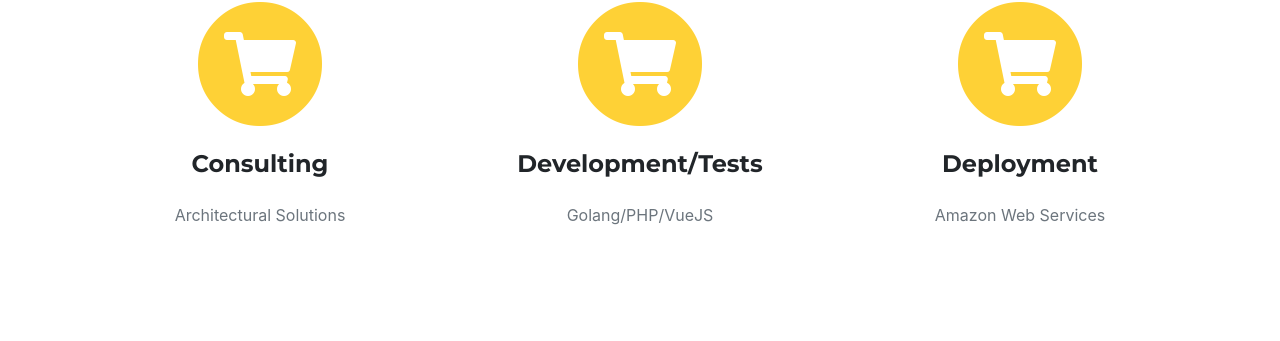
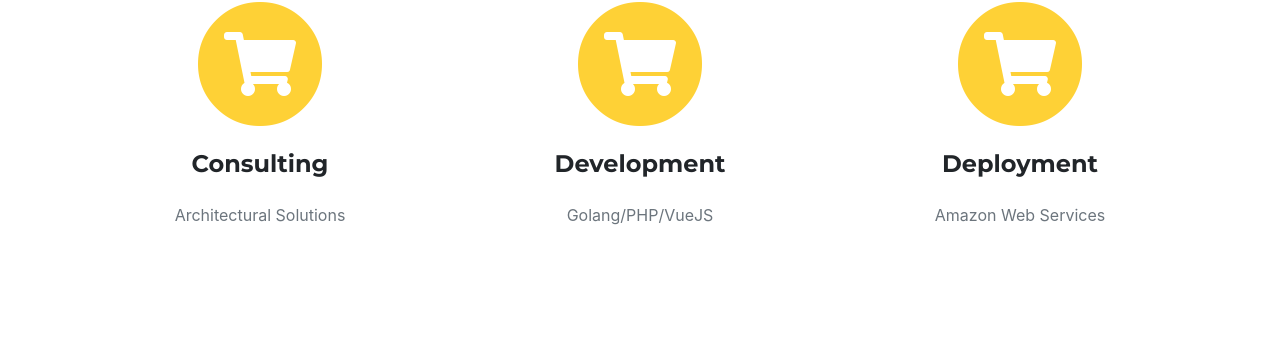
Before and after one commit to cxbyte/cxbyte.github.io, a Jekyll site: the page built from index.md, in a window 1280 px wide and 900 px high, scrolled down 646 px. Shown: the part 111-452 px from the top of the window. Built offline with Jekyll 4.4.1, drawn with Linux system fonts in a browser that asks for light colours; some web fonts are replaced.

Commit message:
mail.ru corporate email

```diff
--- a/_data/sitetext.yml
+++ b/_data/sitetext.yml
@@ -9,7 +9,7 @@ services:
       - title: "Consulting"
         desc: "Architectural Solutions"
         icon: fas fa-shopping-cart #find more at https://fontawesome.com/icons
-      - title: "Development/Tests"
+      - title: "Development"
         desc: "Golang/PHP/VueJS"
         icon: fas fa-shopping-cart #find more at https://fontawesome.com/icons
       - title: "Deployment"
--- /dev/null
+++ b/mailru-domain4AD4HZYPqLcRHdIv.html
@@ -0,0 +1 @@
+mailru-domain: 4AD4HZYPqLcRHdIv
```
